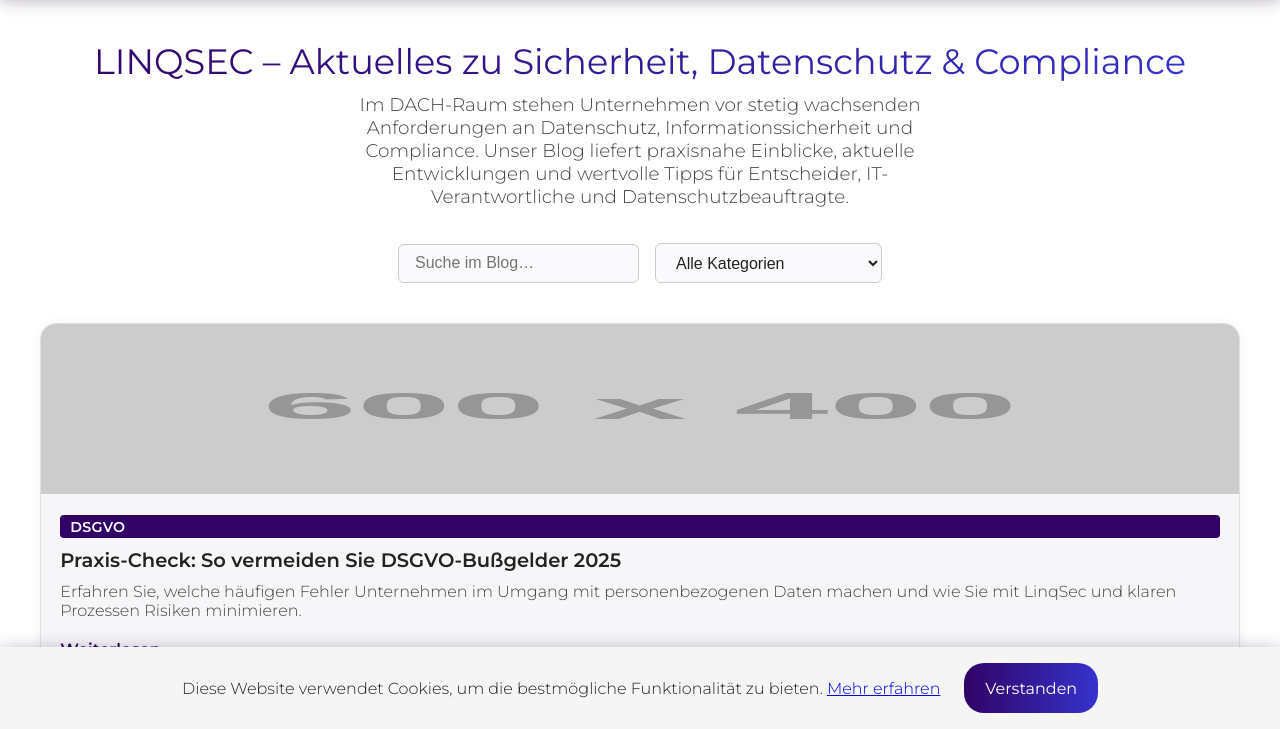
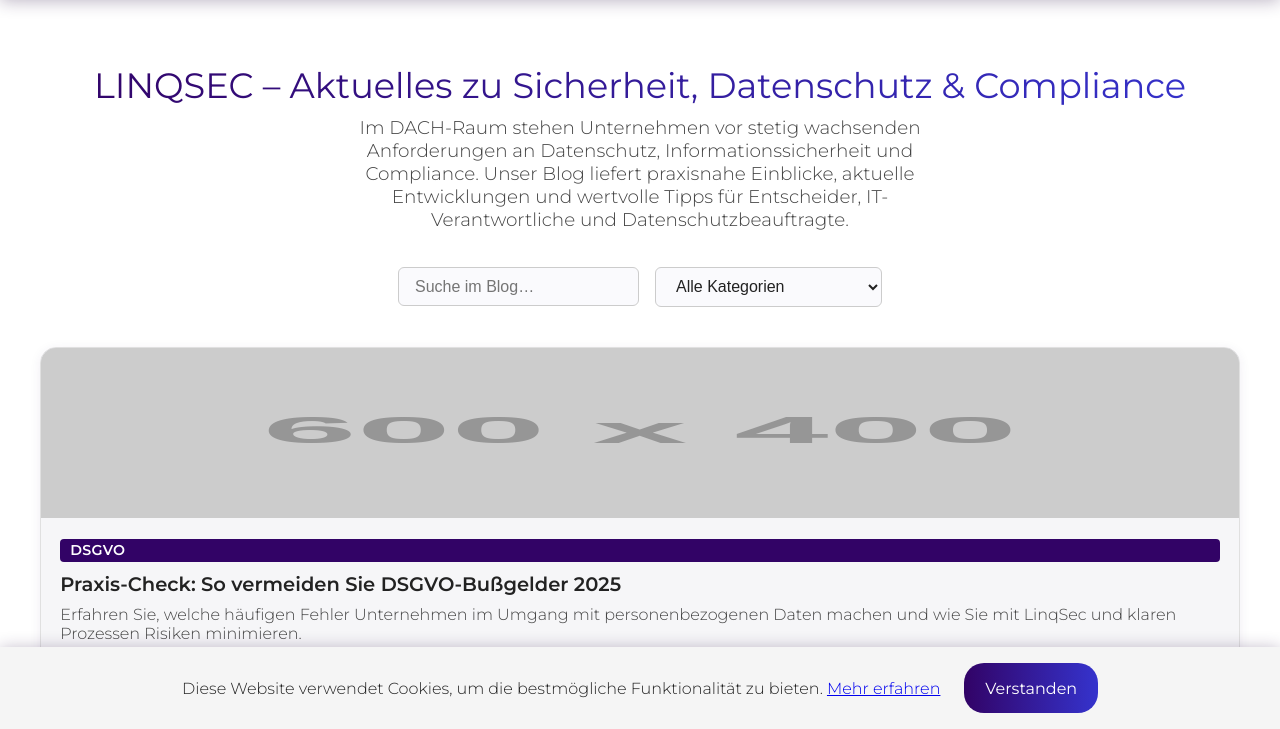
Before and after one commit to Linqsec/Linqsec, a website: page blog.html in a window 1280 px wide. Shown: the part 71-800 px from the top of the page. Drawn offline with Linux system fonts and the light colour scheme; placeholder pictures from the web are drawn by us.

Commit message:
Update styles.css

```diff
--- a/styles.css
+++ b/styles.css
@@ -215,7 +215,8 @@
 .blog-header {
   text-align: center;
   margin-bottom: 2.2rem;
-  margin-top: 7rem;
+  margin-top: 4rem;
+  padding-top: 3rem;
 }
 .blog-header h1 {
   font-size: 2.2rem;
```
